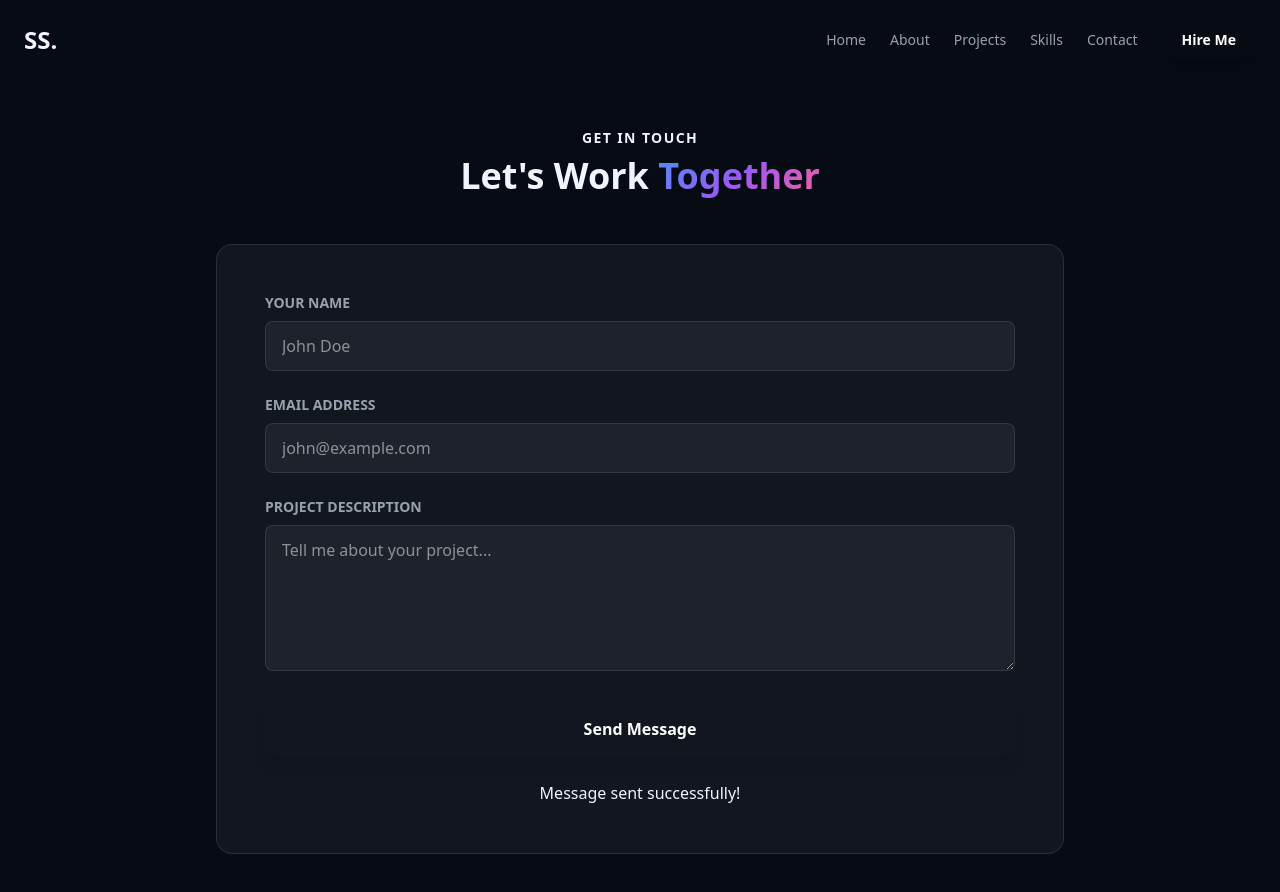
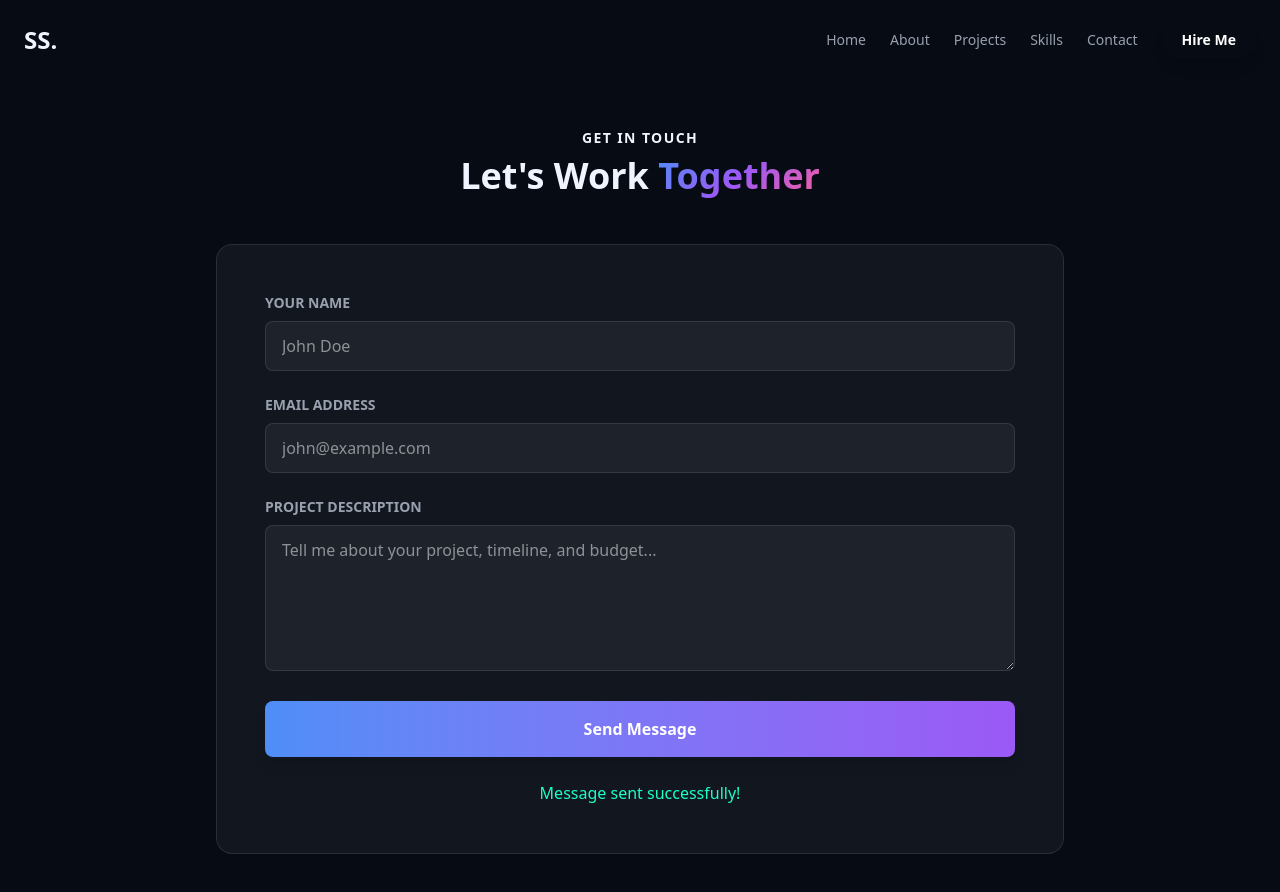
Before and after one commit to sriniketh-cp/next-js-protfolio, a Next.js app: page /contact in a window 1280 px wide. Both pictures are taken after typing "Sample", "name@example.com", "Sample" into the empty fields and a click on the button "Send Message". Shown: the top 892 px of the page. Built offline with nearby package versions, Linux system fonts and the light colour scheme.

Commit message:
all changes after email.js integration

```diff
--- a/app/contact/page.js
+++ b/app/contact/page.js
@@ -1,11 +1,12 @@
 'use client';
 import { useState } from 'react';
+import emailjs from '@emailjs/browser';
 
 export default function Contacts() {
   const [formData, setFormData] = useState({ name: '', email: '', project: '' });
   const [errors, setErrors] = useState({});
   const [status, setStatus] = useState(null);
-  const [submittedEmails, setSubmittedEmails] = useState(new Set()); // To track duplicate entries in current session
+  const [submittedEmails, setSubmittedEmails] = useState(new Set());
 
   const validate = () => {
     let newErrors = {};
@@ -34,12 +35,29 @@ export default function Contacts() {
 
     setStatus({ type: 'loading', msg: 'Sending message...' });
 
-    // Mocking an API call
-    setTimeout(() => {
+    try {
+      // REPLACE THESE 3 STRINGS WITH YOUR ACTUAL EMAILJS KEYS
+      const SERVICE_ID = 'YOUR_SERVICE_ID_HERE';
+      const TEMPLATE_ID = 'YOUR_TEMPLATE_ID_HERE';
+      const PUBLIC_KEY = 'YOUR_PUBLIC_KEY_HERE';
+
+      // The keys inside this object must match the {{variables}} in your EmailJS template
+      const templateParams = {
+        from_name: formData.name,
+        reply_to: formData.email,
+        message: formData.project,
+      };
+
+      await emailjs.send(SERVICE_ID, TEMPLATE_ID, templateParams, PUBLIC_KEY);
+
       setSubmittedEmails(prev => new Set(prev).add(formData.email));
       setStatus({ type: 'success', msg: 'Message sent successfully!' });
-      setFormData({ name: '', email: '', project: '' }); // Reset form
-    }, 1500);
+      setFormData({ name: '', email: '', project: '' }); // Reset form after success
+
+    } catch (error) {
+      console.error('EmailJS Error:', error);
+      setStatus({ type: 'error', msg: 'Failed to send message. Please try again later.' });
+    }
   };
 
   return (
@@ -82,7 +100,7 @@ export default function Contacts() {
               value={formData.project}
               onChange={(e) => setFormData({...formData, project: e.target.value})}
               className={`w-full bg-white/5 border ${errors.project ? 'border-red-500' : 'border-white/10'} rounded-lg px-4 py-3 text-white focus:outline-none focus:border-accent-blue transition-colors resize-y`}
-              placeholder="Tell me about your project..."
+              placeholder="Tell me about your project, timeline, and budget..."
             ></textarea>
             {errors.project && <p className="text-red-500 text-sm mt-1">{errors.project}</p>}
           </div>
@@ -90,13 +108,13 @@ export default function Contacts() {
           <button
             type="submit"
             disabled={status?.type === 'loading'}
-            className="w-full py-4 bg-gradient-main text-white rounded-lg font-bold shadow-lg hover:opacity-90 disabled:opacity-50 transition-all"
+            className="w-full py-4 bg-gradient-to-r from-[#4f8ef7] to-[#9b59f5] text-white rounded-lg font-bold shadow-lg hover:opacity-90 disabled:opacity-50 transition-all"
           >
             {status?.type === 'loading' ? 'Sending...' : 'Send Message'}
           </button>
 
           {status && status.type !== 'loading' && (
-            <p className={`text-center font-medium ${status.type === 'success' ? 'text-accent-green' : 'text-red-500'}`}>
+            <p className={`text-center font-medium ${status.type === 'success' ? 'text-[#1bffc8]' : 'text-red-500'}`}>
               {status.msg}
             </p>
           )}
--- a/package.json
+++ b/package.json
@@ -10,6 +10,7 @@
     "lint": "eslint"
   },
   "dependencies": {
+    "@emailjs/browser": "^4.4.1",
     "class-variance-authority": "^0.7.1",
     "clsx": "^2.1.1",
     "framer-motion": "^13.1.0",
```
Also changed, not shown: 1 other file (tests, documents, lock files or other folders).
